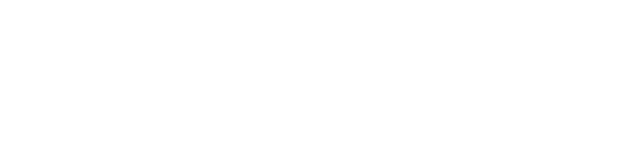
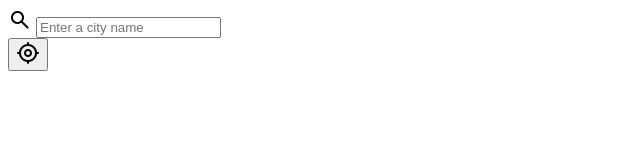
Before and after one commit to ayubxon1775/weather_app, a plain HTML site: page index.html in a window 1280 px wide. Shown: the whole page, without its empty margins (0-640 px from the left). Drawn offline with nearby package versions, Linux system fonts and the light colour scheme.

Commit message:
search-section

```diff
--- a/index.html
+++ b/index.html
@@ -3,10 +3,23 @@
 <head>
   <meta charset="UTF-8">
   <meta name="viewport" content="width=device-width, initial-scale=1.0">
-  <title>Document</title>
+  <title>Weather App | Coding Nepal</title>
+  <!-- Linking Google fonts for icons -->
+  <link rel="stylesheet" href="https://fonts.googleapis.com/css2?family=Material+Symbols+Rounded:opsz,wght,FILL,GRAD@24,400,0,0&" />
   <link rel="stylesheet" href="style.css">
 </head>
 <body>
-
+  <div class="container">
+    <!-- Search section -->
+    <div class="search-section">
+      <div class="input-wrapper">
+        <span class="material-symbols-rounded">search</span>
+        <input type="search" placeholder="Enter a city name" class="search-input">
+      </div>
+      <button class="location-button">
+        <span class="material-symbols-rounded">my_location</span>
+      </button>
+    </div>
+  </div>
 </body>
 </html>
```
